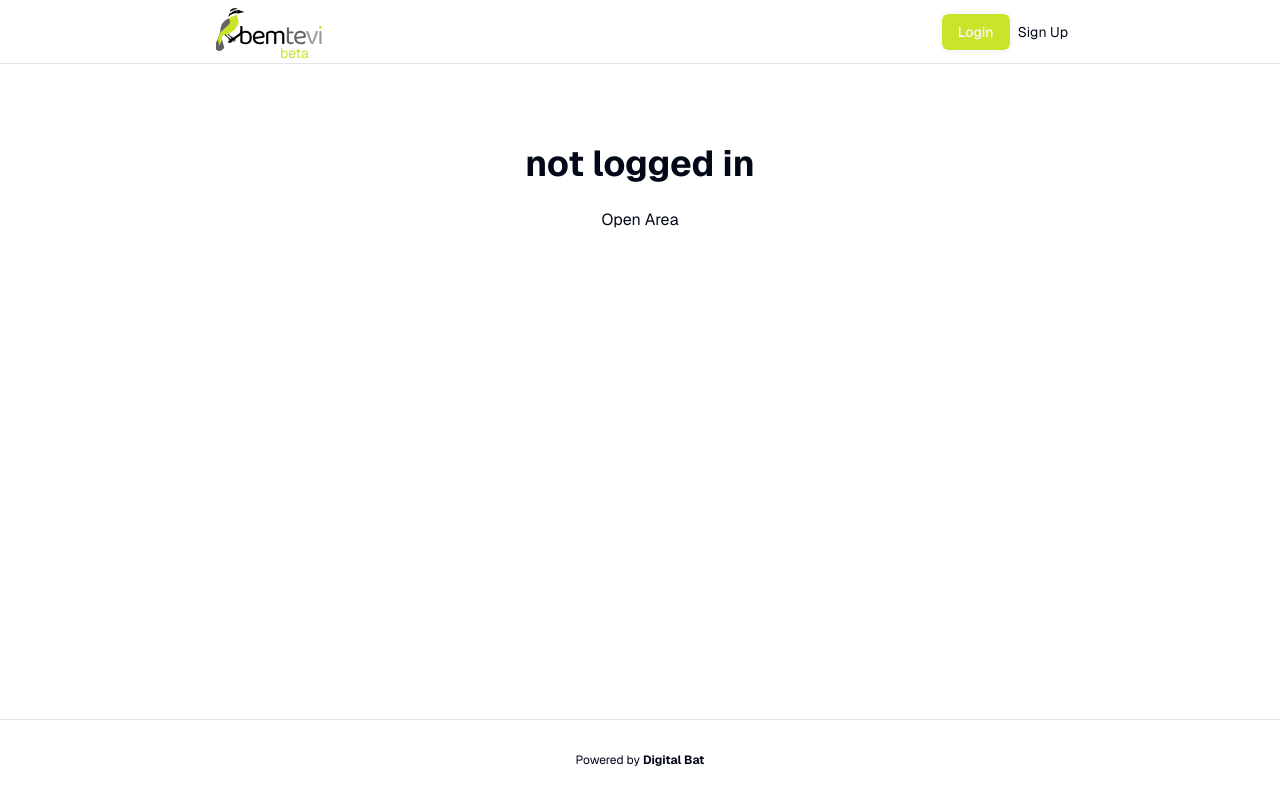
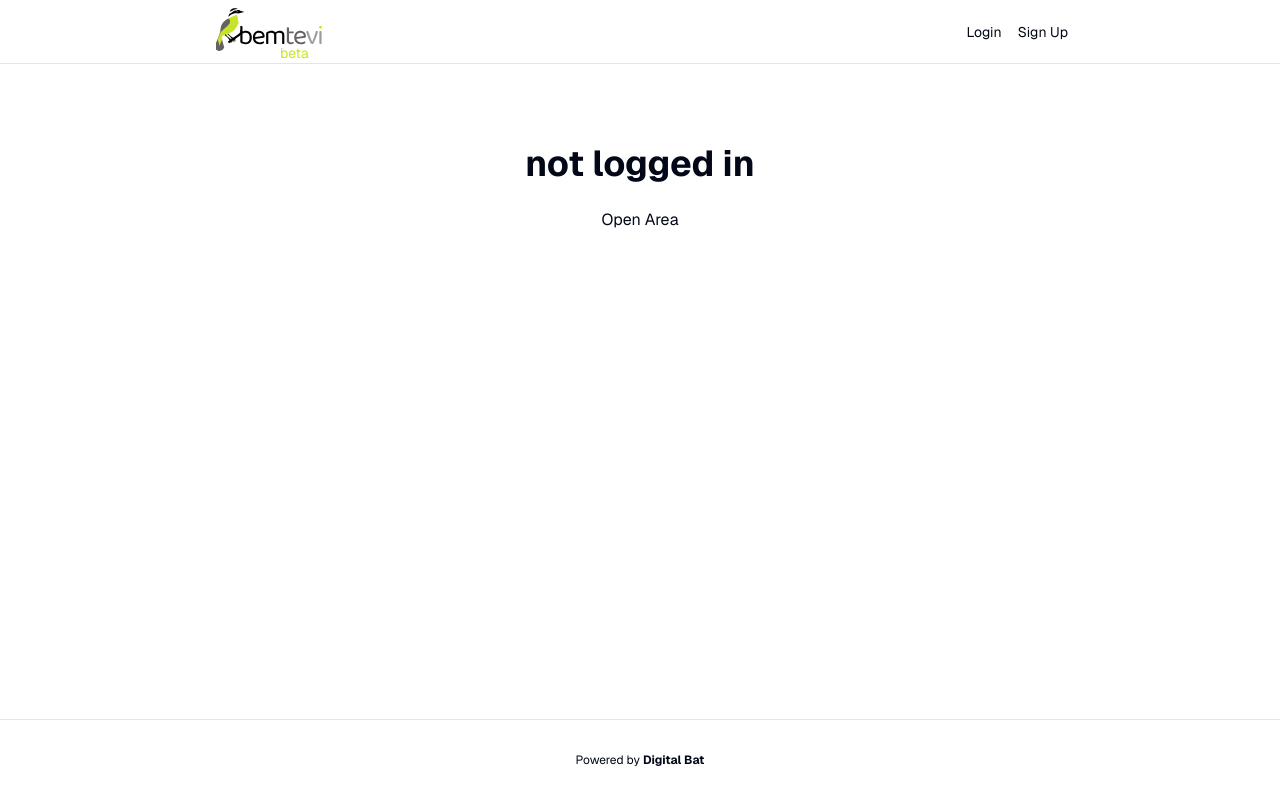
Before and after one commit to digitalbat/bemtevi-social-media, a Next.js app: page / in a window 1280 px wide. Built offline with nearby package versions, Linux system fonts and the light colour scheme; no server answers.

Commit message:
chore: Update LogInButton component to use Link for login page navigation

```diff
--- a/components/LogInButton.tsx
+++ b/components/LogInButton.tsx
@@ -6,6 +6,7 @@ import {
   Dialog,
   DialogTrigger,
 } from "./ui/dialog"
+import Link from "next/link";
 
 export default async function LogInButton() {
 
@@ -33,11 +34,12 @@ export default async function LogInButton() {
       </form>
     </div>
   ) : (
-    <Dialog>
-      <DialogTrigger asChild>
-        <Button className="outline bg-secondary">Login</Button>
-      </DialogTrigger>
-      <LoginDialog />
-    </Dialog>
+    // <Dialog>
+    //   <DialogTrigger asChild>
+    //     <Button className="outline bg-secondary">Login</Button>
+    //   </DialogTrigger>
+    //   <LoginDialog />
+    // </Dialog>
+    <Link className="m-2 w-36" href="/in">Login</Link>
   );
 }
```
